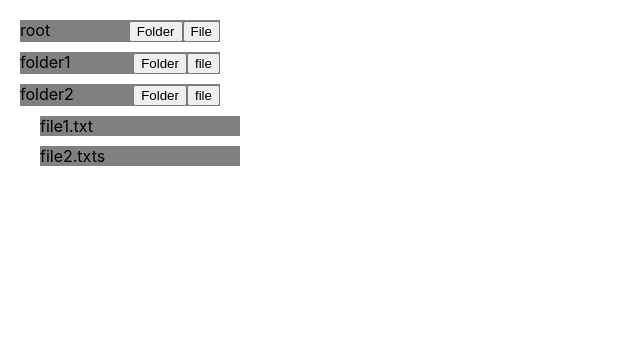
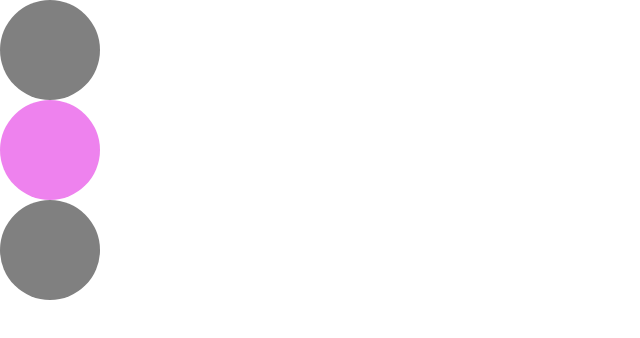
Before and after one commit to SumantaPatra/js-fun, a React (Create React App) app in the folder component/: page / in a window 1280 px wide. Shown: the top 338 px of the page, without its empty margins (0-640 px from the left). Built offline with nearby package versions, Linux system fonts and the light colour scheme.

Commit message:
add traffic light component

```diff
--- a/component/src/App.js
+++ b/component/src/App.js
@@ -1,10 +1,12 @@
 import './App.css';
 import FolderExplorer from './components/file-explorer';
+import TrafficLight from './components/traffic/traffic-light';
 
 function App() {
   return (
      <div>
-       <FolderExplorer/>
+       {/* <FolderExplorer/> */}
+       <TrafficLight/>
      </div>
   );
 }
--- /dev/null
+++ b/component/src/components/traffic/data.js
@@ -0,0 +1,20 @@
+export const data = {
+        "red":{
+            color:'red',
+            time:"3000",
+            nextColor:"green",
+            id:'red'
+        },
+        "violet":{
+            color:'violet',
+            time:"1000",
+            nextColor:"red",
+            id:'violet'
+        },
+        "green":{
+            color:'green',
+            time:"4000",
+            nextColor:"violet",
+            id:'red'
+        },
+}
--- /dev/null
+++ b/component/src/components/traffic/light.jsx
@@ -0,0 +1,7 @@
+const Light = ({color}) => {
+    return (
+        <div style={{backgroundColor:color}} className="light"></div>
+    );
+}
+
+export default Light;
--- /dev/null
+++ b/component/src/components/traffic/traffic-light.jsx
@@ -0,0 +1,32 @@
+import { useEffect, useState } from "react";
+import './traffic.css'
+import Light from "./light";
+import { data } from "./data";
+
+const TrafficLight = () => {
+    const [currColor,setCurrColor] = useState('red');
+
+    useEffect(()=>{
+     const timer =  setTimeout(()=>{
+         setCurrColor(data[currColor].nextColor)
+       },[data[currColor].time]);
+
+       return ()=>{
+        clearTimeout(timer)
+       }
+
+    },[currColor])
+
+
+    return (
+        <div>
+           {
+            Object.keys(data).map((key)=>(
+                <Light key={key} color={currColor === data[key].color ? data[key].color : "grey"}/>
+            ))
+           }
+        </div>
+     );
+}
+
+export default TrafficLight;
--- /dev/null
+++ b/component/src/components/traffic/traffic.css
@@ -0,0 +1,5 @@
+.light{
+    height: 100px;
+    width: 100px;
+    border-radius: 50%;
+}
```
